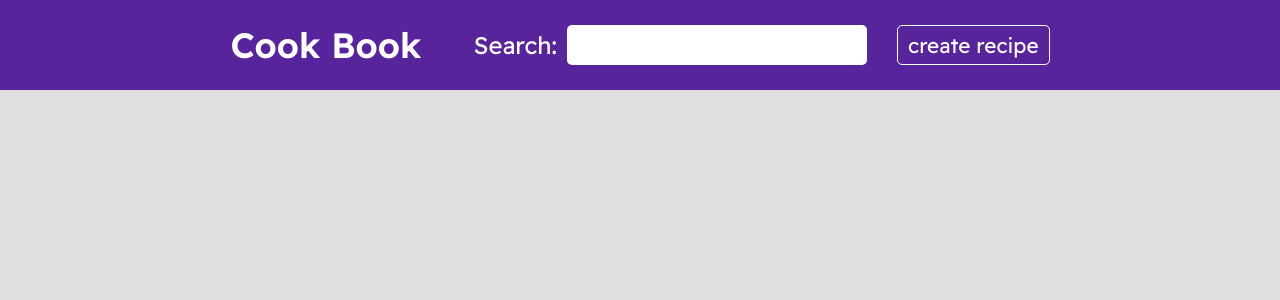
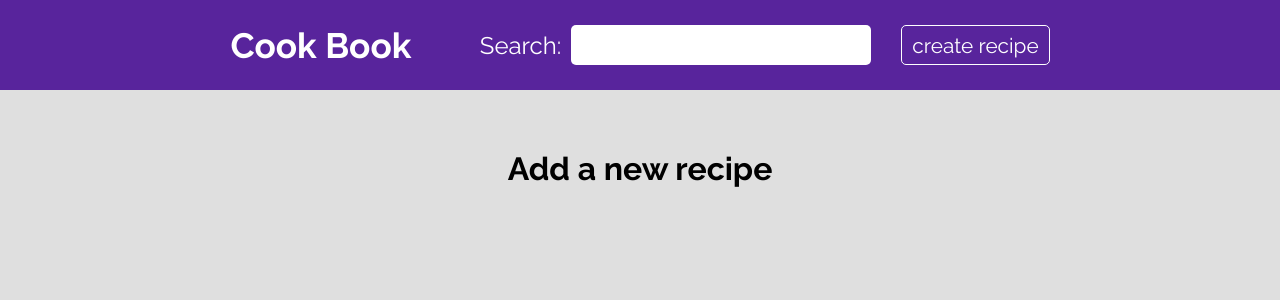
Before and after one commit to matiss-norenbergs/cook-book, a React (Create React App) app: page /create in a window 1280 px wide. Shown: the top 300 px of the page. Built offline with nearby package versions, Linux system fonts and the light colour scheme.

Commit message:
Adjusted the styling

```diff
--- a/src/App.js
+++ b/src/App.js
@@ -1,5 +1,6 @@
 import NavBar from "./components/navbar/NavBar";
 import Home from "./pages/home/Home";
+import Create from "./pages/create/Create";
 import { BrowserRouter as Router, Routes, Route } from 'react-router-dom';
 
 function App() {
@@ -10,8 +11,8 @@ function App() {
 
         <Routes>
           <Route path='/' element={<Home />} />
-          {/* <Route path='/create' element={} />
-          <Route path='/search' element={} />
+          <Route path='/create' element={<Create />} />
+          {/* <Route path='/search' element={} />
           <Route path='/recipes/:id' element={} /> */}
         </Routes>
       </Router>
--- a/src/components/navbar/NavBar.css
+++ b/src/components/navbar/NavBar.css
@@ -9,8 +9,11 @@ nav{
     justify-content: space-between;
 }
 
-nav h1{
+nav .logo{
+    text-decoration: none;
+    color: var(--textWhite);
     font-size: 2.2rem;
+    font-weight: 700;
 }
 
 nav div{
--- a/src/components/navbar/NavBar.js
+++ b/src/components/navbar/NavBar.js
@@ -4,7 +4,7 @@ import { Link } from 'react-router-dom';
 const NavBar = () => {
     return(
         <nav>
-            <h1>Cook Book</h1>
+            <Link className='logo' to='/'>Cook Book</Link>
 
             <div className='section'>
                 <form>
--- a/src/components/recipesList/RecipesList.css
+++ b/src/components/recipesList/RecipesList.css
@@ -1,14 +1,12 @@
 .recipe-list{
-    display: flex;
-    flex-wrap: wrap;
-    justify-content: space-between;
+    display: grid;
+    grid-gap: 40px;
+    grid-template-columns: 31% 31% 31%;
 }
 
 .recipe-list .recipe{
     background: #fff;
-    width: 340px;
     padding: 15px;
-    margin-bottom: 40px;
     animation: rotateBack .5s;
 }
 
@@ -45,14 +43,19 @@
     overflow: hidden;
 }
 
-.recipe-list .recipe .recipeBtn{
-    display: inline-block;
+.recipe-list .recipe div{
+    display: flex;
+    justify-content: center;
+}
+
+.recipe-list .recipe div .recipeBtn{
     text-decoration: none;
     background: var(--background);
     color: #666;
     border: none;
+    border-radius: 5px;
     font-size: 1.4rem;
-    padding: 5px 20px;
+    padding: 6px 20px;
 }
 
 .recipe-list .recipe .recipeBtn:hover{
--- a/src/components/recipesList/RecipesList.js
+++ b/src/components/recipesList/RecipesList.js
@@ -11,7 +11,9 @@ const RecipeList = (props) => {
                     <h2>{ recipe.title }</h2>
                     <span>{ recipe.cookingTime } to make.</span>
                     <p>{ recipe.method }</p>
-                    <Link className='recipeBtn' to='/recipe/recipe.id'>Cook this</Link>
+                    <div>
+                        <Link className='recipeBtn' to='/recipe/recipe.id'>Cook this</Link>
+                    </div>
                 </div>
             ))}
         </div>
--- a/src/hooks/useFetch.js
+++ b/src/hooks/useFetch.js
@@ -23,7 +23,7 @@ const useFetch = (url) => {
                 setIsPedning(false);
                 setError(err.massage);
             })
-        }, 1000);
+        }, 400);
     }, [url]);
 
     return { data, isPending, error }
--- a/src/index.css
+++ b/src/index.css
@@ -1,10 +1,10 @@
-@import url('https://fonts.googleapis.com/css2?family=Readex+Pro:wght@200;300;400;500;600&display=swap');
+@import url('https://fonts.googleapis.com/css2?family=Raleway:wght@400;500;600;700&display=swap');
 
 *{
   margin: 0;
   padding: 0;
   box-sizing: border-box;
-  font-family: 'Readex Pro', sans-serif;
+  font-family: 'Raleway', sans-serif;
 }
 
 :root{
--- a/src/pages/create/Create.css
+++ b/src/pages/create/Create.css
@@ -0,0 +1,5 @@
+.create{
+    padding: var(--padding);
+    padding-top: 60px;
+    text-align: center;
+}
--- a/src/pages/create/Create.js
+++ b/src/pages/create/Create.js
@@ -0,0 +1,11 @@
+import './Create.css'
+
+const Create = () => {
+    return(
+        <div className="create">
+            <h1>Add a new recipe</h1>
+        </div>
+    )
+}
+
+export default Create;
```
